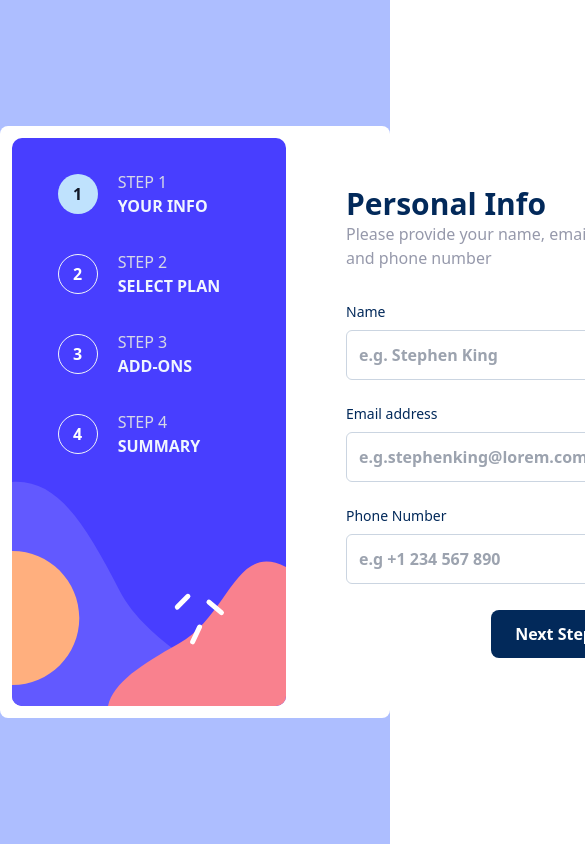
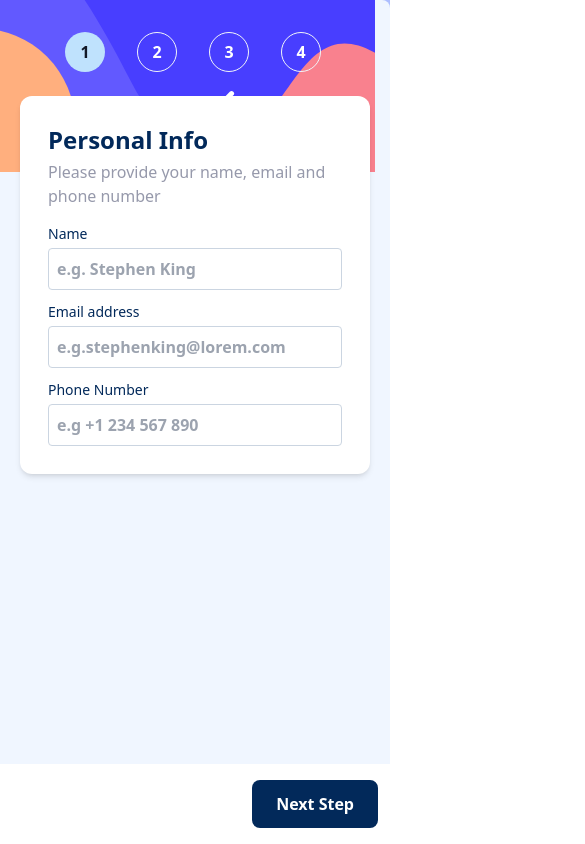
Before and after one commit to AliAdamH/fem-multistep-form, a React (Vite) app: page / in a window 390 px wide. Shown: the top 844 px of the page, 585 px wide, since content can reach past the window. Built offline with nearby package versions, Linux system fonts and the light colour scheme.

Commit message:
Add personal info mobile responsiveness

```diff
--- a/src/App.jsx
+++ b/src/App.jsx
@@ -5,7 +5,7 @@ function App() {
   const [count, setCount] = useState(0)
 
   return (
-    <div className='bg-primary-pastel flex justify-center items-center h-screen'>
+    <div className='bg-primary-pastel flex md:justify-center md:items-center h-screen'>
       <Form />
     </div>
   )
--- a/src/components/Form.jsx
+++ b/src/components/Form.jsx
@@ -108,7 +108,7 @@ function Form() {
 
   return (
     <>
-      <div className="custom__container bg-neutral-white p-3 rounded-lg flex gap-3 max-w-[1024px]">
+      <div className="custom__container bg-neutral-magnolia md:bg-neutral-white md:p-3 rounded-lg flex flex-col md:flex-row gap-3">
         <Stepper  activeStep={activeStep} steps={STEPS} forwardActiveStep={handleStepChange} />
         <FormContent changeData={handleDataChange} data={data} activeStep={activeStep} changeStep={handleStepChange} defaultValues={defaultValues} />
       </div>
--- a/src/components/FormContent.jsx
+++ b/src/components/FormContent.jsx
@@ -9,8 +9,8 @@ function FormContent({ data, activeStep,  changeStep, changeData, defaultValues
   return (
     <>
    {!completed ?
-    <div className='bg-neutral-white flex-1 p-12 flex flex-col'>
-        <form noValidate>
+    <div className=''>
+        <form noValidate className='bg-neutral-white flex-1 mx-5 rounded-xl md:rounded-none md:mx-0 top-24 p-7 md:p-12 flex flex-col absolute md:static shadow-md md:shadow-none'>
           {activeStep !== null ? <ToRender {...data} changeData={changeData} defaultValues={defaultValues} /> : <PersonalInfo /> }
         </form>
         <FormNavigation changeStep={changeStep} currentStep={activeStep} setCompleted={() => setCompleted(true)}/>
--- a/src/components/FormNavigation.jsx
+++ b/src/components/FormNavigation.jsx
@@ -20,7 +20,7 @@ function FormNavigation({ currentStep, changeStep, setCompleted }) {
 
   return (
 
-      <div className='mt-auto flex'>
+      <div className='mt-auto flex absolute bottom-0 px-3 md:px-0 py-4 md:py-0 md:static bg-neutral-white md:bg-transparent w-full'>
           {
           canNavigateBack ?
           <button onClick={() => navigateBack()} className='rounded-lg bg-primary-marine text-neutral-white font-semibold px-6 py-3'>Go back</button>
--- a/src/components/PersonalInfo.jsx
+++ b/src/components/PersonalInfo.jsx
@@ -3,24 +3,24 @@ import React from 'react'
 function PersonalInfo({ name, email, phone, changeData }) {
   return (
     <>
-       <div id="header" className='mb-8'>
-            <h2 className='text-3xl font-bold text-primary-marine'>Personal Info</h2>
+       <div id="header" className='mb-4 md:mb-8 space-y-1'>
+            <h2 className='text-2xl md:text-3xl font-bold text-primary-marine'>Personal Info</h2>
             <p className='text-neutral-coolgray'>Please provide your name, email and phone number</p>
        </div>
-       <div id="fields" className='flex flex-col gap-6'>
-            <div className='flex flex-col gap-2'>
+       <div id="fields" className='flex flex-col gap-3 md:gap-6'>
+            <div className='flex flex-col gap-1 md:gap-2'>
                 <label htmlFor='name' className='text-primary-marine text-sm'>Name</label>
-                <input onChange={(e) => changeData({[e.target.name]: e.target.value})} id='name' type="text" name='name' value={name} placeholder='e.g. Stephen King' className='p-3 text-primary-marine font-semibold border border-slate-300 rounded-md focus:outline-none focus:ring-1 focus:ring-primary-purplish invalid:border-primary-strawberry'/>
+                <input onChange={(e) => changeData({[e.target.name]: e.target.value})} id='name' type="text" name='name' value={name} placeholder='e.g. Stephen King' className='p-2 md:p-3 text-primary-marine font-semibold border border-slate-300 rounded md:rounded-md focus:outline-none focus:ring-1 focus:ring-primary-purplish invalid:border-primary-strawberry'/>
             </div>
 
-            <div className='flex flex-col gap-2'>
+            <div className='flex flex-col gap-1 md:gap-2'>
                 <label htmlFor='email' className='text-primary-marine text-sm'>Email address</label>
-                <input onChange={(e) => changeData({[e.target.name]: e.target.value})}  id='email' type="email" name='email' value={email} placeholder='e.g.stephenking@lorem.com'  className='p-3 text-primary-marine font-semibold border border-slate-300 rounded-md focus:outline-none focus:ring-1 focus:ring-primary-purplish  invalid:border-primary-strawberry'/>
+                <input onChange={(e) => changeData({[e.target.name]: e.target.value})}  id='email' type="email" name='email' value={email} placeholder='e.g.stephenking@lorem.com'  className='p-2 md:p-3 text-primary-marine font-semibold border rounded border-slate-300 md:rounded-md focus:outline-none focus:ring-1 focus:ring-primary-purplish  invalid:border-primary-strawberry'/>
             </div>
 
-            <div className='flex flex-col gap-2'>
+            <div className='flex flex-col gap-1 md:gap-2'>
                 <label htmlFor='phone' className='text-primary-marine text-sm'>Phone Number</label>
-                <input onChange={(e) => changeData({[e.target.name]: e.target.value})} id='phone' type="text" name='phone' value={phone} placeholder='e.g +1 234 567 890' className='p-3 text-primary-marine font-semibold border border-slate-300 rounded-md focus:outline-none focus:ring-1 focus:ring-primary-purplish  invalid:border-primary-strawberry'/>
+                <input onChange={(e) => changeData({[e.target.name]: e.target.value})} id='phone' type="text" name='phone' value={phone} placeholder='e.g +1 234 567 890' className='p-2 md:p-3 text-primary-marine font-semibold border rounded border-slate-300 md:rounded-md focus:outline-none focus:ring-1 focus:ring-primary-purplish  invalid:border-primary-strawberry'/>
             </div>
        </div>
     </>
--- a/src/components/Stepper.jsx
+++ b/src/components/Stepper.jsx
@@ -1,6 +1,7 @@
 import React, { useState } from 'react';
 import desktopSidebar from '../assets/images/bg-sidebar-desktop.svg';
 import { ReactComponent as DesktopSidebar } from '../assets/images/bg-sidebar-desktop.svg'
+import { ReactComponent as MobileSidebar } from '../assets/images/bg-sidebar-mobile.svg'
 import StepperItem from './StepperItem';
 
 
@@ -13,10 +14,11 @@ function Stepper({ activeStep, steps, forwardActiveStep }) {
   }
 
   return <>
-    <div style={{ position: 'relative'}}>
-      <DesktopSidebar />
+    <div className='relative'>
+      <MobileSidebar  className='md:hidden'/>
+      <DesktopSidebar  className='hidden md:block'/>
       <div className='absolute inset-0'>
-        <div id="steps" className='mt-8 w-2/3 mx-auto flex flex-col gap-8'>
+        <div id="steps" className='mt-8 w-2/3 mx-auto flex md:flex-col gap-8'>
           {Object.keys(steps).map((stepId) => {
             return <StepperItem activate={handleStepActivation} key={stepId} step={steps[stepId]} active={Number(stepId) === activeStep.stepId}/>
           })}
--- a/src/components/StepperItem.jsx
+++ b/src/components/StepperItem.jsx
@@ -12,7 +12,7 @@ function StepperItem({step, active, activate}) {
   return (
     <div className='flex gap-5 items-center'>
         <button onClick={activeSelf} className={`${active ? ACTIVE_CLASSES : INACTIVE_CLASSES} transition-colors font-bold rounded-full w-10 h-10 flex-shrink-0 hover:text-gray-900 hover:bg-primary-light`}>{step.stepId}</button>
-        <div className='flex flex-col'>
+        <div className='hidden md:flex md:flex-col '>
         <span className='text-neutral-lightgray'>STEP {step.stepId}</span>
         <span className='text-neutral-magnolia font-bold'>{step.stepLabel}</span>
         </div>
```
